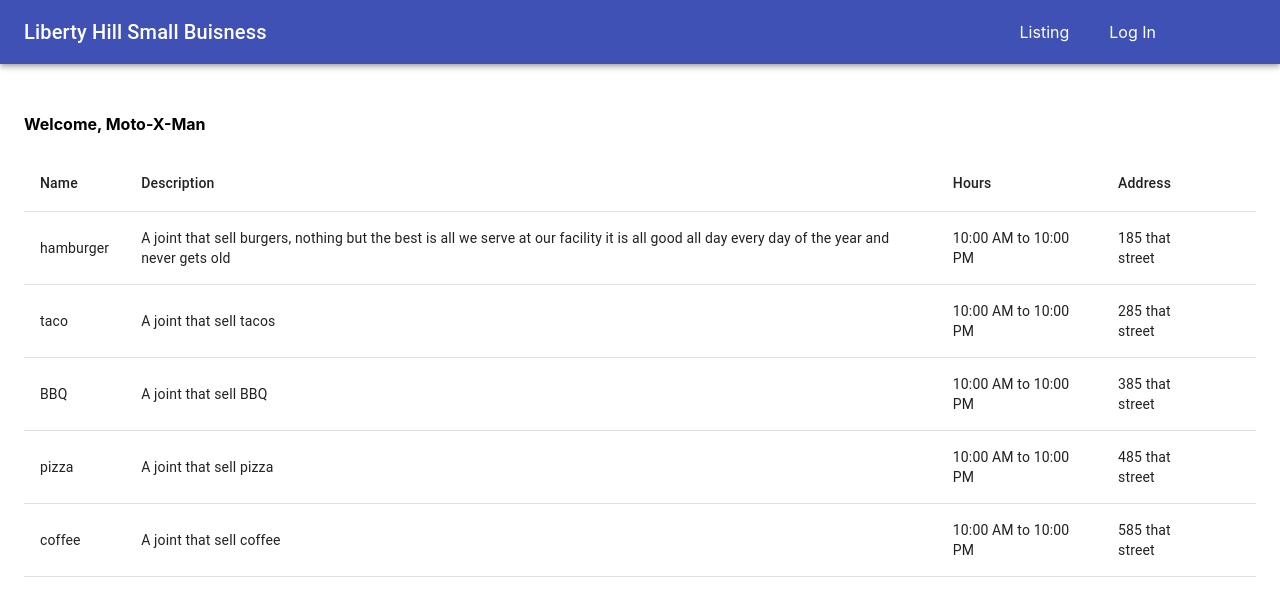
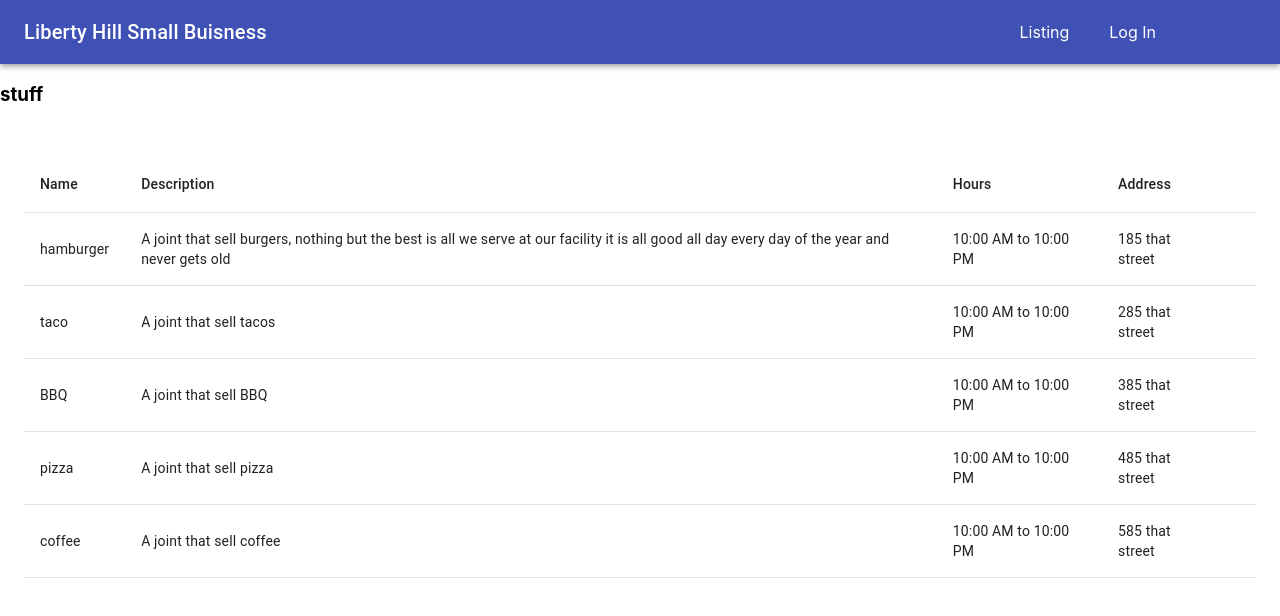
Before and after one commit to MichaelABartlett/capstone-small-buisness, a React (Create React App) app: page / in a window 1280 px wide. Shown: the top 616 px of the page. Built offline with nearby package versions, Linux system fonts and the light colour scheme.

Commit message:
stuck on getting props to loggedUser component

```diff
--- a/src/Router.js
+++ b/src/Router.js
@@ -6,6 +6,7 @@ import AddNewListing from './containers/AddNewListing'
 import AdminView from './containers/AdminView'
 import BizDetails from './containers/BizDetails'
 import cookie from 'cookie'
+import LoggedUser from './containers/LoggedUser'
 
 const checkAuth = () => {
     const cookies = cookie.parse(document.cookie)
@@ -32,6 +33,7 @@ const Router = () => {
             <Route path="/add-new-listing" component={AddNewListing} />
             <ProtectedRoute path="/admin-view" component={AdminView} />
             <Route path="/singleListing/:id" component={BizDetails} />
+            <Route path="/LoggedUser" component={LoggedUser} />
         </Switch>
     );
 };
--- a/src/components/Listing.js
+++ b/src/components/Listing.js
@@ -10,6 +10,7 @@ import {
 } from '@material-ui/core'
 import DeleteIcon from '@material-ui/icons/Delete'
 import cookie from 'cookie'
+import LoggedUser from './LoggedUser'
 
 
 const Listing = (props) => {
@@ -18,7 +19,7 @@ const Listing = (props) => {
     console.log('cookie: ', cookie.parse(document.cookie))
     console.log('listing: ', listing)
     console.log('user: ', user)
-    // const block = ""
+    console.log('listing props: ' , props)
 
     const cookies = document.cookie
             .split(';')
@@ -29,9 +30,11 @@ const Listing = (props) => {
 
 
     return (
+        <div>
+            <LoggedUser />
             <Container maxWidth="lg" className="car-container">
 
-            <h4>Welcome, {props.user[0].username}</h4>
+                {/* <h4>Welcome, {props.user[user.length-1].username}</h4> */}
                 <Table>
                     <TableHead>
                         <TableRow>
@@ -63,6 +66,7 @@ const Listing = (props) => {
                     </TableBody>
                 </Table>
             </Container>
+        </div>
     )
 }
 
--- /dev/null
+++ b/src/components/LoggedUser.js
@@ -0,0 +1,17 @@
+import React from 'react'
+
+
+
+const LoggedUser = (props) => {
+
+    console.log('loggeduser props:', props)
+
+    return(
+        <h3>stuff</h3>
+
+        // <h4>Welcome, {props.user[user.length-1].username}</h4>
+    )
+
+}
+
+export default LoggedUser
--- a/src/components/Navigation.js
+++ b/src/components/Navigation.js
@@ -2,7 +2,6 @@ import React from 'react'
 import { AppBar, Toolbar,
     Typography } from '@material-ui/core'
 import { Link } from 'react-router-dom'
-// import cookie from 'cookie'
 
 
 
@@ -14,6 +13,7 @@ const Navigation = (props) => {
     .map(cookie => cookie.split('='))
     .reduce((accumulator, [key, value]) => ({ ...accumulator, [key.trim()]: decodeURIComponent(value) }), {});
 
+    console.log('navigation props: ', props)
 // console.log('LoggedIn cookie in nav', cookies.loggedIn)
 
 
--- a/src/components/SignIn.js
+++ b/src/components/SignIn.js
@@ -1,15 +1,17 @@
 import React, { Component } from 'react'
-// import { Redirect } from 'react-router'
 import {
   TextField,
   Button,
   Container
 } from '@material-ui/core'
-import { logInUser } from '../redux/actions'
+
+
 
 class SignIn extends Component {
   constructor(props) {
     super(props)
+
+    console.log('props in sign in' , props)
 
     this.state = {
       username: '',
@@ -28,14 +30,16 @@ class SignIn extends Component {
     const payload = { ...this.state }
     payload.id = this.props.user.length + 1
     delete payload.open
-    console.log('THE USER payload: ', payload)
-    console.log('this.state.username: ', this.state.username)
-    console.log('this.state.password: ', this.state.password)
+    // console.log('THE USER payload: ', payload)
+    // console.log('this.state.username: ', this.state.username)
+    // console.log('this.state.password: ', this.state.password)
     document.cookie = "loggedIn=true;max-age=1000"
     this.props.logInUser(payload)
-    console.log('logInUser function: ', logInUser)
+    // console.log('logInUser function: ', logInUser)
 
-    window.location.replace("/")
+    // window.location.replace("/")
+    console.log('this pops: ', this.props)
+    this.props.history.push('/')
   }
 
   render() {
--- /dev/null
+++ b/src/containers/LoggedUser.js
@@ -0,0 +1,11 @@
+import { connect } from "react-redux";
+import LoggedUser from "../components/LoggedUser";
+
+const mapStateToProps = (state) => {
+    console.log('inside loggeduser component')
+    return {
+        user: state.user
+    }
+}
+
+export default connect(mapStateToProps)(LoggedUser)
--- a/src/redux/state.js
+++ b/src/redux/state.js
@@ -1,12 +1,14 @@
 export default {
     user: [
       {
-         username: 'Moto-X-Man',
-         password: ''
+         "username": 'Moto-X-Man',
+         "password": '',
+         "id": 1
      },
      {
-      username: 'Moto-X-Woman',
-      password: ''
+      "username": 'Moto-X-Woman',
+      "password": '',
+      "id": 2
   }
     ],
     cars: [
```
Lines whose indentation alone changed are shown as unchanged.
